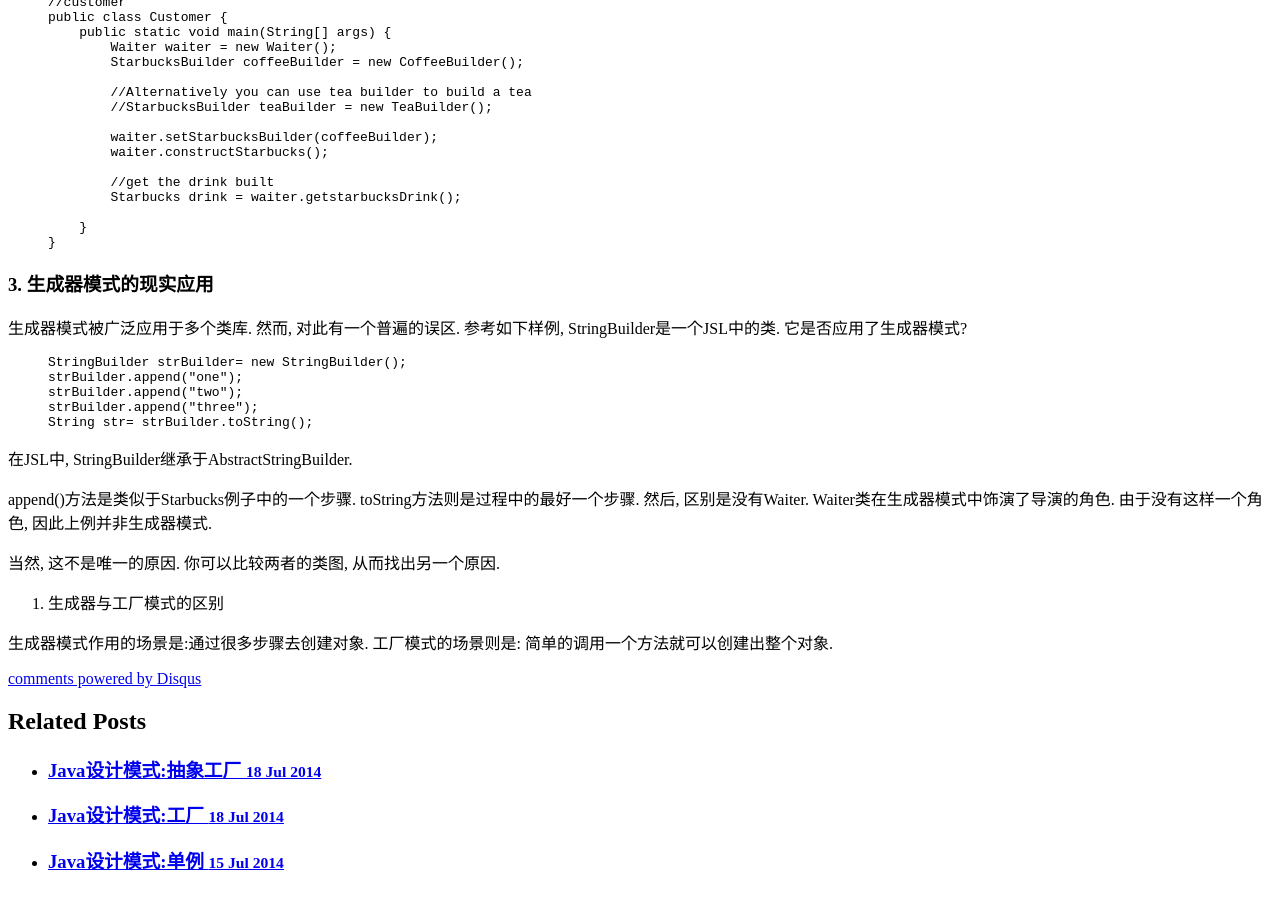
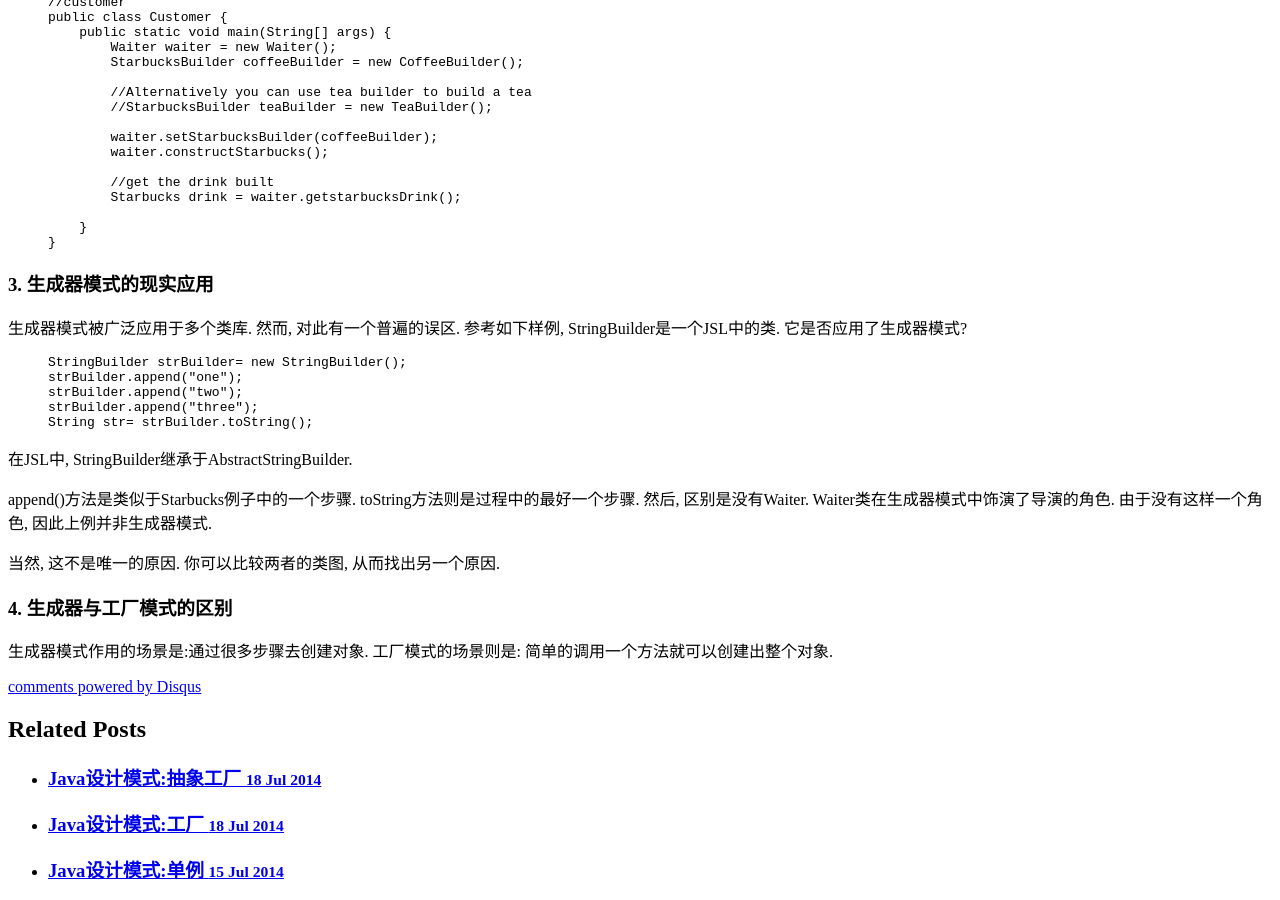
Before and after one commit to clarkdo/clarkdo.github.com, a Jekyll site: the page built from _posts/2014-07-28-14.md, in a window 1280 px wide and 900 px high, scrolled down 2270 px. Built offline with Jekyll 4.4.1, drawn with Linux system fonts in a browser that asks for light colours; Markdown is read by kramdown in place of the engine named in the settings; comment, search, counter and statistics services are not loaded.

Commit message:
new post

```diff
--- a/_posts/2014-07-28-14.md
+++ b/_posts/2014-07-28-14.md
@@ -133,7 +133,7 @@ append()方法是类似于Starbucks例子中的一个步骤. toString方法则
 
 当然, 这不是唯一的原因. 你可以比较两者的类图, 从而找出另一个原因.
 
-4. 生成器与工厂模式的区别
+###4. 生成器与工厂模式的区别
 
 生成器模式作用的场景是:通过很多步骤去创建对象.
 工厂模式的场景则是: 简单的调用一个方法就可以创建出整个对象.
```
